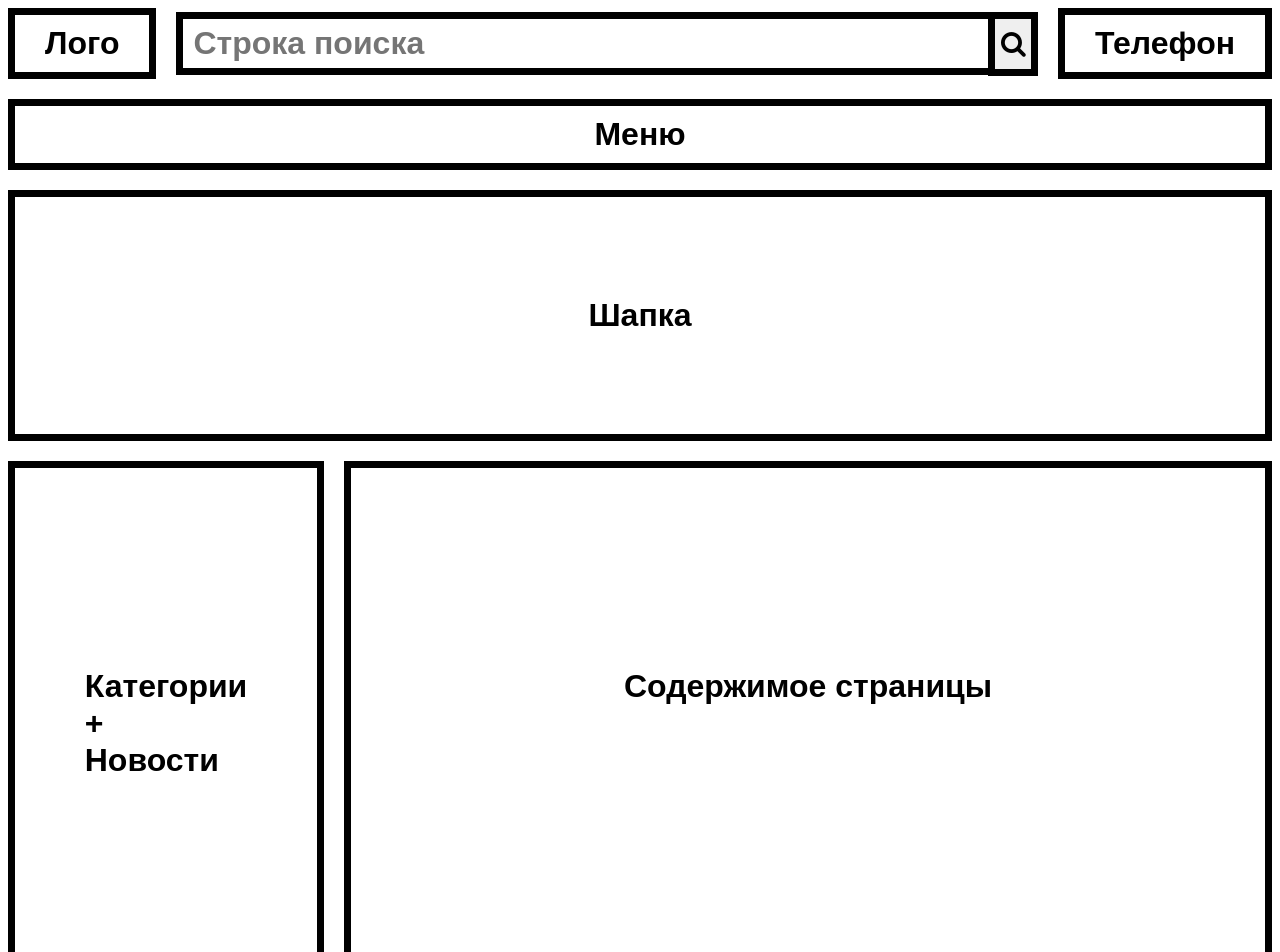
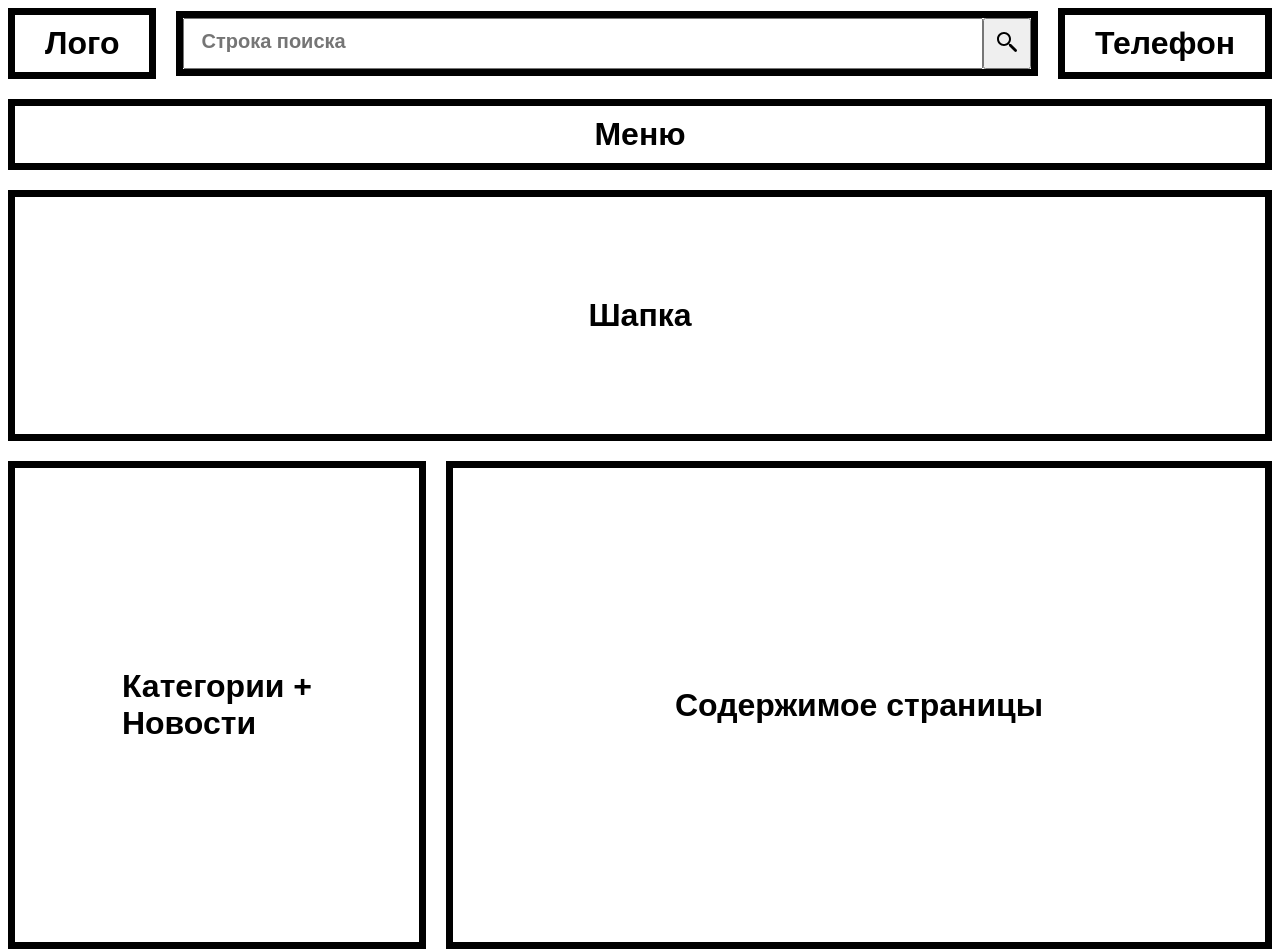
Before and after one commit to MariaKochanova/test-task, a plain HTML site: page index.html in a window 1280 px wide. Shown: the top 952 px of the page. Drawn offline with Linux system fonts and the light colour scheme.

Commit message:
поменяла стили в соответствии с БЭМ

```diff
--- a/index.html
+++ b/index.html
@@ -5,41 +5,46 @@
     <meta charset="UTF-8">
     <meta name="viewport" content="width=device-width, initial-scale=1.0">
     <link rel="stylesheet" href="style.css">
-    <link rel="stylesheet" href="https://maxcdn.bootstrapcdn.com/font-awesome/4.5.0/css/font-awesome.min.css">
     <title>Test</title>
 </head>
 
 <body>
     <header class="header">
-        <section class="header__top">
-            <div class="header__logo">
-                <!-- <img src="относительный путь к картинке" alt="Логотип"> -->
+        <section class="container header__top">
+            <div class="block header__logo">
+                <!-- <img class="header__logo-img" src="относительный путь к картинке" alt="Логотип"> -->
                 Лого
             </div>
-            <form class="header__search">
-                <input type="text" placeholder="Строка поиска">
-                <button type="submit"></button>
+            <form class="block header__search search">
+                <input class="search__input" type="text" placeholder="Строка поиска">
+                <button class="button search__button" type="submit">
+                    <svg xmlns="http://www.w3.org/2000/svg" viewBox="0 0 24 24" width="24px"
+                        height="24px">
+                        <path
+                            d="M 9 2 C 5.1458514 2 2 5.1458514 2 9 C 2 12.854149 5.1458514 16 9 16 C 10.747998 16 12.345009 15.348024 13.574219 14.28125 L 14 14.707031 L 14 16 L 19.585938 21.585938 C 20.137937 22.137937 21.033938 22.137938 21.585938 21.585938 C 22.137938 21.033938 22.137938 20.137938 21.585938 19.585938 L 16 14 L 14.707031 14 L 14.28125 13.574219 C 15.348024 12.345009 16 10.747998 16 9 C 16 5.1458514 12.854149 2 9 2 z M 9 4 C 11.773268 4 14 6.2267316 14 9 C 14 11.773268 11.773268 14 9 14 C 6.2267316 14 4 11.773268 4 9 C 4 6.2267316 6.2267316 4 9 4 z" />
+                    </svg>
+                </button>
             </form>
-            <div class="header__contacts">
-                <a href="tel:+70000000000">Телефон</a>
+            <div class="block header__contacts">
+                <a class="link phone__link" href="tel:+70000000000">Телефон</a>
             </div>
         </section>
-        <nav class="header__nav">
+        <nav class="block header__nav">
             Меню
         </nav>
-        <section class="header__bottom">
+        <section class="block header__bottom">
             Шапка
         </section>
     </header>
-    <div class="main-body">
-        <aside class="aside">
+    <div class="container">
+        <aside class="block aside">
             Категории + <br>Новости
         </aside>
-        <main class="main">
+        <main class="block main">
             Содержимое страницы
         </main>
     </div>
-    <footer class="footer">
+    <footer class="block footer">
         Подвал
     </footer>
 </body>
--- a/style.css
+++ b/style.css
@@ -1,22 +1,3 @@
-html {
-    box-sizing: border-box;
-}
-
-*,
-*::before,
-*::after {
-    box-sizing: inherit;
-}
-
-a {
-    color: inherit;
-    text-decoration: none;
-}
-
-img {
-    max-width: 100%;
-}
-
 body {
     font-family: 'font', sans-serif;
 }
@@ -27,119 +8,84 @@ body {
     --main-font-weight: 700;
 }
 
-.header__top {
+.container {
     display: flex;
     gap: 20px;
     margin-bottom: 20px;
-    align-content: center;
 }
 
-.header__logo {
-    padding: 10px 30px;
+.header__top {
+    margin-bottom: 20px;
+    align-items: center;
+}
+
+.block {
+    display: flex;
+    justify-content: center;
+    align-items: center;
     border: 7px solid var(--main-color);
     font-size: var(--main-font-size);
     font-weight: var(--main-font-weight);
 }
 
+.header__logo {
+    padding: 10px 30px;
+}
+
 .header__search {
     width: 100%;
-    position: relative;
-    display: flex;
-    align-items: center;
 }
 
-.header__search input {
+.search__input {
     width: 100%;
-    height: 90%;
-    padding-left: 10px;
-    border: 7px solid var(--main-color);
-    outline: none;
-    color: var(--main-color);
-    font-size: var(--main-font-size);
-    font-weight: var(--main-font-weight);
+    padding: 16px;
 }
 
-.header__search button {
-    position: absolute;
-    top: 4px;
-    right: 0px;
-    width: 50px;
-    height: 90%;
-    border: 7px solid var(--main-color);
-    cursor: pointer;
+.search__input::placeholder {
+    font-size: 1.5em;
+    font-weight: 600;
 }
 
-.header__search button:before {
-    content: "\f002";
-    font-family: FontAwesome;
-    font-size: var(--main-font-size);
+.button {
+    cursor: pointer
+}
+
+.search__button {
+    padding: 10px;
+}
+
+.link {
+    text-decoration: none;
+}
+
+.phone__link {
     color: var(--main-color);
 }
 
 .header__contacts {
     padding: 10px 30px;
-    border: 7px solid var(--main-color);
-    font-size: var(--main-font-size);
-    font-weight: var(--main-font-weight);
 }
 
 .header__nav {
-    display: flex;
-    justify-content: center;
-    align-content: center;
     padding: 10px 100px;
     margin-bottom: 20px;
-    border: 7px solid var(--main-color);
-    font-size: var(--main-font-size);
-    font-weight: var(--main-font-weight);
 }
 
 .header__bottom {
-    display: flex;
-    justify-content: center;
-    align-content: center;
     padding: 100px;
     margin-bottom: 20px;
-    border: 7px solid var(--main-color);
-    font-size: var(--main-font-size);
-    font-weight: var(--main-font-weight);
-}
-
-.main-body {
-    display: flex;
-    gap: 20px;
 }
 
 .aside {
     width: 25%;
-    display: flex;
-    justify-content: center;
-    align-content: center;
     padding: 200px 100px;
-    margin-bottom: 20px;
-    border: 7px solid var(--main-color);
-    font-size: var(--main-font-size);
-    font-weight: var(--main-font-weight);
 }
 
 .main {
     width: 75%;
-    display: flex;
-    justify-content: center;
-    align-content: center;
     padding: 200px 100px;
-    margin-bottom: 20px;
-    border: 7px solid var(--main-color);
-    font-size: var(--main-font-size);
-    font-weight: var(--main-font-weight);
 }
 
 .footer {
-    display: flex;
-    justify-content: center;
-    align-content: center;
     padding: 100px;
-    border: 7px solid var(--main-color);
-    font-size: var(--main-font-size);
-    font-weight: var(--main-font-weight);
 }
```
Also changed, not shown: icon-search.svg (added).
